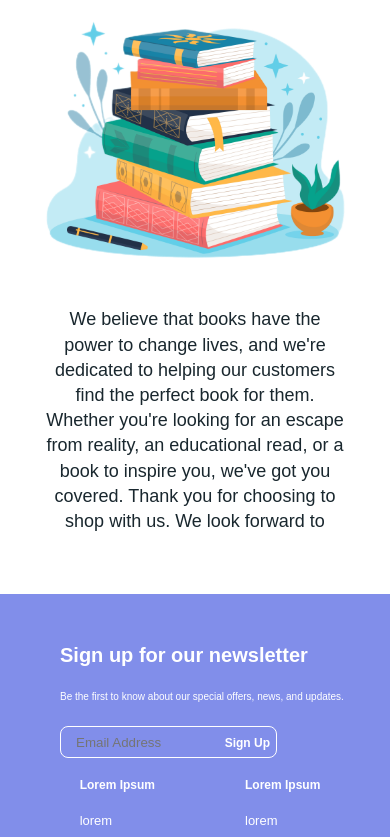
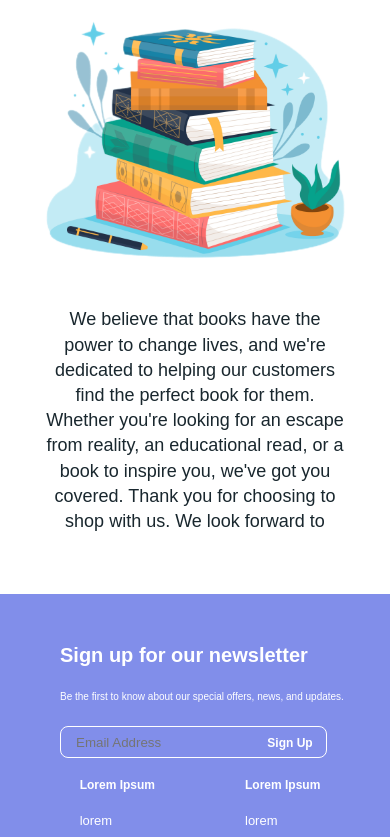
Before and after one commit to ulanAibekov/book, a React (Create React App) app: page / in a window 390 px wide. Shown: the part 2243-3080 px from the top of the page. Built offline with nearby package versions, Linux system fonts and the light colour scheme.

Commit message:
newprojectbooks (#11)

```diff
--- a/src/companents/Footer/index.scss
+++ b/src/companents/Footer/index.scss
@@ -10,7 +10,7 @@
       &--text {
         h1 {
           font-weight: 600;
-          font-size: 36px;
+          font-size: 26px;
           color: #FFFFFF;
         }
 
@@ -43,7 +43,8 @@
           button {
             position: absolute;
             top: 13px;
-            right: 55px;
+            width: 120px;
+            left: 255px;
             font-weight: 700;
             font-size: 14px;
             color: #FFFFFF;
@@ -264,7 +265,7 @@
     button{
       position: absolute;
       top: 13px;
-      right: -20px;
+      left: 220px;
     }
   }
 
@@ -379,12 +380,12 @@
           h3{
             input{
               height: 30px;
-              width: 200px;
+              width: 250px;
             }
             button{
               position: absolute;
               top: 10px;
-              right: 70px;
+              left: 170px;
               font-size: 12px;
             }
           }
@@ -419,6 +420,9 @@
             font-size: 12px;
           }
           h3{
+            input{
+              width: 200px;
+            }
             button{
               position: absolute;
               width: 120px;
--- a/src/companents/Hero/index.scss
+++ b/src/companents/Hero/index.scss
@@ -70,7 +70,7 @@
     .container {
       .hero {
         .hero-h1 {
-          font-size: 38px;
+          font-size: 28px;
         }
       }
     }
```
